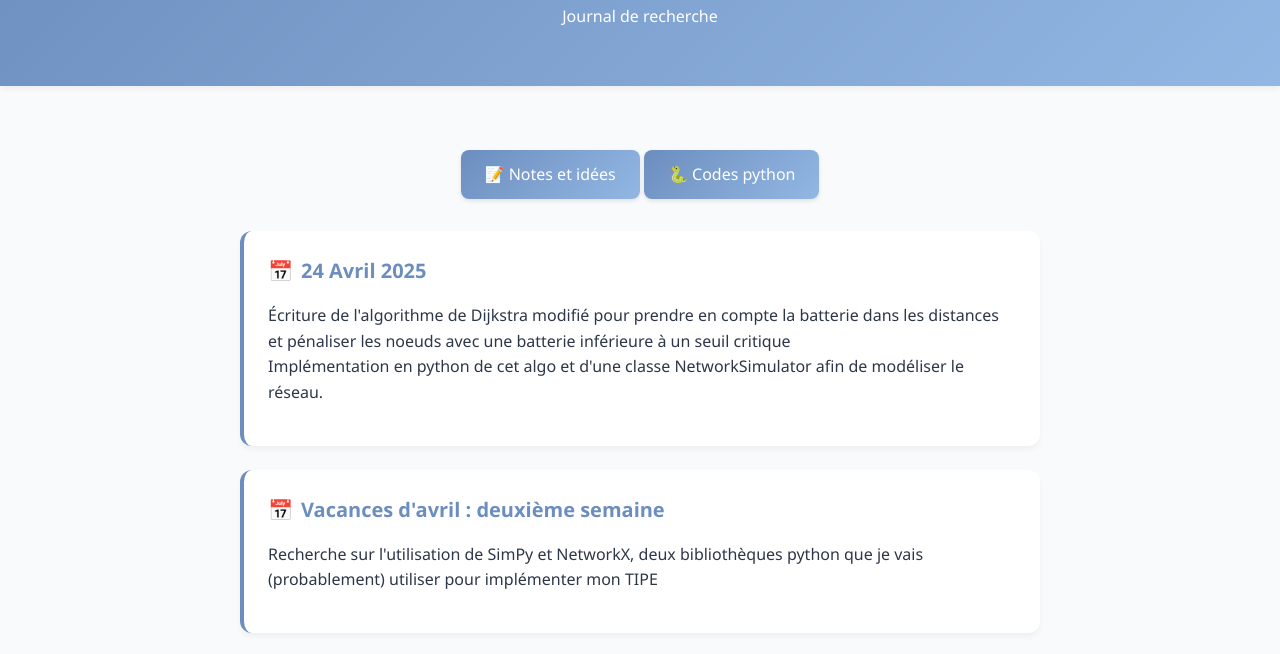
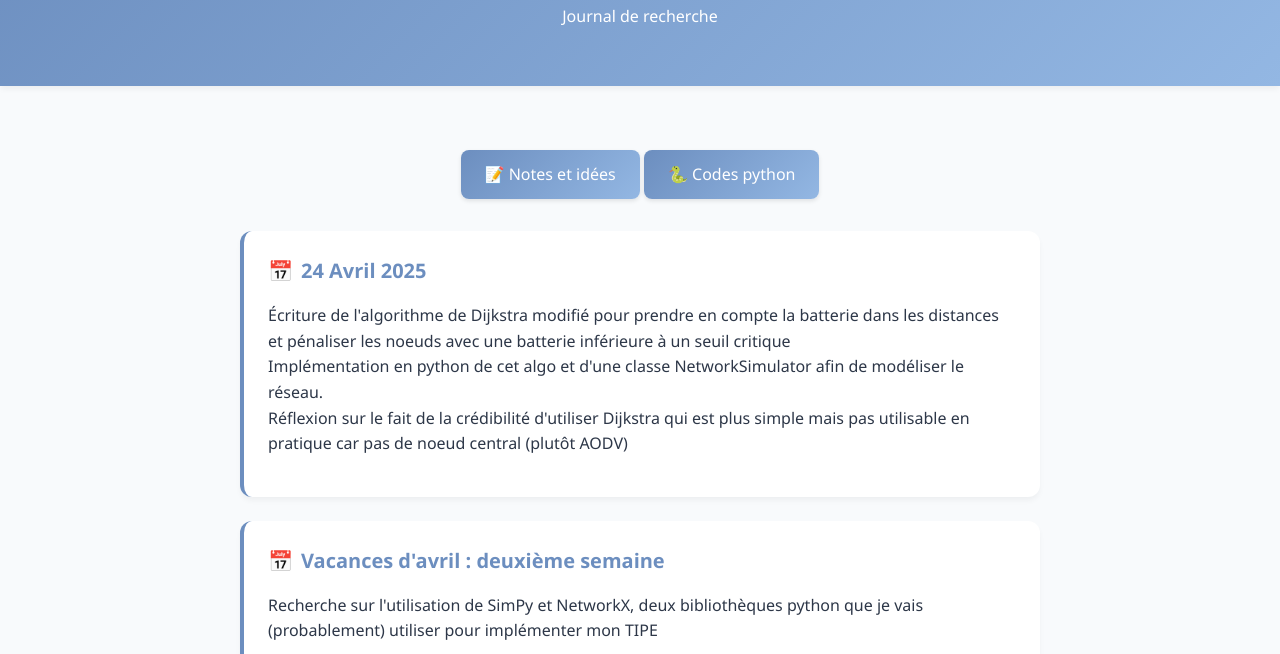
Before and after one commit to MillotLouis/TIPE, a plain HTML site: page index.html in a window 1280 px wide. Shown: the part 130-784 px from the top of the page. Drawn offline with Linux system fonts and the light colour scheme.

Commit message:
MAJ index.html

```diff
--- a/index.html
+++ b/index.html
@@ -131,7 +131,8 @@
                 <h2>24 Avril 2025</h2>
                 <p>
                     Écriture de l'algorithme de Dijkstra modifié pour prendre en compte la batterie dans les distances et pénaliser les noeuds avec une batterie inférieure à un seuil critique<br>
-                    Implémentation en python de cet algo et d'une classe NetworkSimulator afin de modéliser le réseau.
+                    Implémentation en python de cet algo et d'une classe NetworkSimulator afin de modéliser le réseau.<br>
+                    Réflexion sur le fait de la crédibilité d'utiliser Dijkstra qui est plus simple mais pas utilisable en pratique car pas de noeud central (plutôt AODV)
                 </p>
             </article>
 
```
